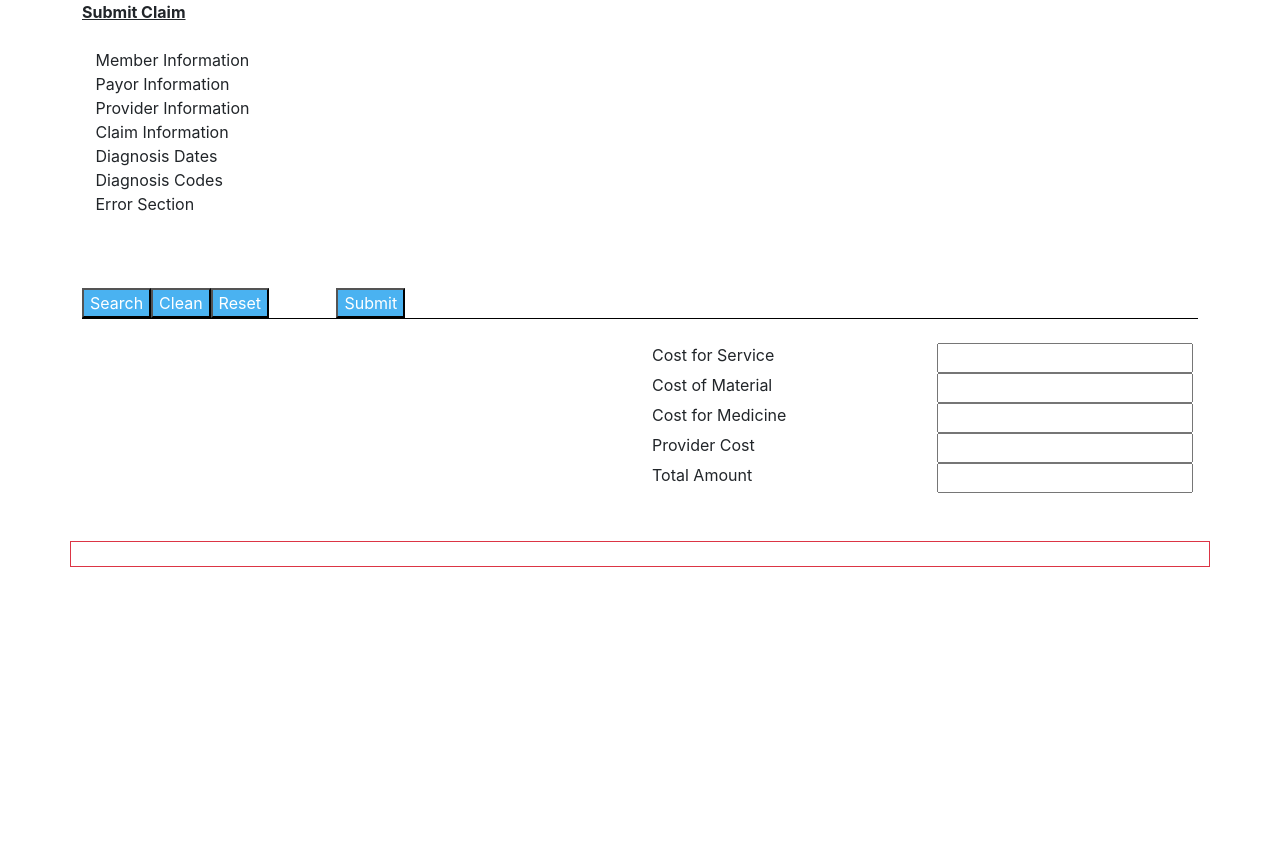
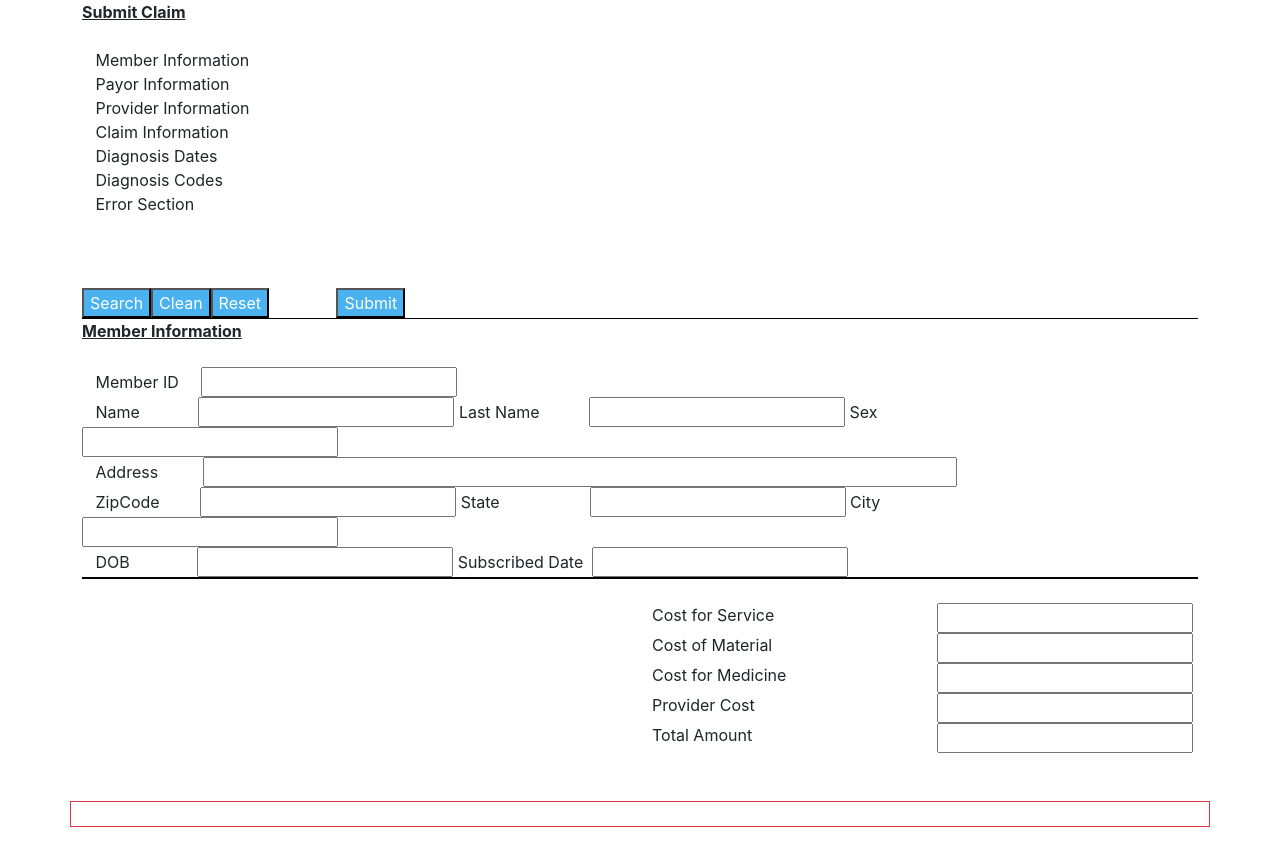
Before and after one commit to DiegoE-prog/Blue-Cross-JCE-2021, a React (Create React App) app in the folder frontend/jce-app/: page /ClaimPage in a window 1280 px wide. Before the commit the page ends 800 px from the top, so only its background shows below. Built offline with nearby package versions, Linux system fonts and the light colour scheme.

Commit message:
Create Section member information Submit Claim UI

```diff
--- a/frontend/jce-app/src/App.js
+++ b/frontend/jce-app/src/App.js
@@ -7,8 +7,7 @@ import { routes } from "./routes";
 //Views
 import Home from "./views/home";
 import Test from "./views/test";
-import ClaimPage from "./views/ClaimPage";
-
+import ClaimPage from "./views/Claims/ClaimPage";
 function App() {
     return (
       <>
--- a/frontend/jce-app/src/views/ClaimPage.js
+++ b/frontend/jce-app/src/views/Claims/ClaimPage.js
@@ -62,6 +62,61 @@ function ClaimPage () {
           height: '1px',
         }}
       />
+      <label style={{textAlign: "left", textDecorationLine: 'underline',fontWeight: 'bold',fontStyle: 'Arial', fontSize: 16}} >Member Information</label>
+      <br></br>
+
+      <br></br>
+      <div className='col-6'>
+
+  &nbsp;&nbsp;&nbsp;
+                <label>Member ID</label>
+                &nbsp;&nbsp;&nbsp;&nbsp;&nbsp;<input></input>
+              </div>
+              <div className='col-10'>
+  &nbsp;&nbsp;&nbsp;
+
+                <label>Name</label>
+                 {''}&nbsp;&nbsp;&nbsp;&nbsp;&nbsp;&nbsp;&nbsp;&nbsp;&nbsp;&nbsp;&nbsp;&nbsp;&nbsp;<input></input>
+                &nbsp;<label>Last Name</label>
+                &nbsp;&nbsp;&nbsp;&nbsp;&nbsp;&nbsp;&nbsp;&nbsp;&nbsp;&nbsp;&nbsp;<input></input>
+                &nbsp;<label>Sex</label>
+                &nbsp;&nbsp;&nbsp;&nbsp;&nbsp;&nbsp;&nbsp;<input></input>
+              </div>
+              <div className='col-10'>
+  &nbsp;&nbsp;&nbsp;
+                <label>Address</label>
+                &nbsp;&nbsp;&nbsp;&nbsp;&nbsp;&nbsp;&nbsp;&nbsp;&nbsp;&nbsp;<input style={{width: "754px"}}></input>
+              </div>
+              <div className='col-10'>
+  &nbsp;&nbsp;&nbsp;
+                <label>ZipCode</label>
+                &nbsp;&nbsp;&nbsp;&nbsp;&nbsp;&nbsp;&nbsp;&nbsp;&nbsp;<input></input>
+                &nbsp;<label>State</label>
+                &nbsp;&nbsp;&nbsp;&nbsp;&nbsp;&nbsp;&nbsp;&nbsp;&nbsp;&nbsp;&nbsp;&nbsp;&nbsp;&nbsp;&nbsp;&nbsp;&nbsp;&nbsp;&nbsp;&nbsp;<input></input>
+                &nbsp;<label>City</label>
+                &nbsp;&nbsp;&nbsp;&nbsp;&nbsp;&nbsp;&nbsp;<input></input>
+              </div>
+              <div className='col-10'>
+  &nbsp;&nbsp;&nbsp;
+                <label>DOB</label>
+                &nbsp;&nbsp;&nbsp;&nbsp;&nbsp;&nbsp;&nbsp;&nbsp;&nbsp;&nbsp;&nbsp;&nbsp;&nbsp;&nbsp;&nbsp;<input></input>
+                &nbsp;<label>Subscribed Date</label>
+                &nbsp;&nbsp;<input></input>
+              </div>
+
+
+<div
+        style={{
+          background: 'black',
+          height: '1px',
+        }}
+      />
+      <div
+        style={{
+          background: 'black',
+          height: '0.5px',
+        }}
+      />
          <br></br>
       <div className="col-12 mt-5 pl-5" style={{position:'absolute',top:'50%',left:"50%"}}>
 
@@ -120,9 +175,14 @@ function ClaimPage () {
         </span>
 
       </div>
+      <br></br>
 
      </div>
+
+
   )
+
+
 
 
 }
```
